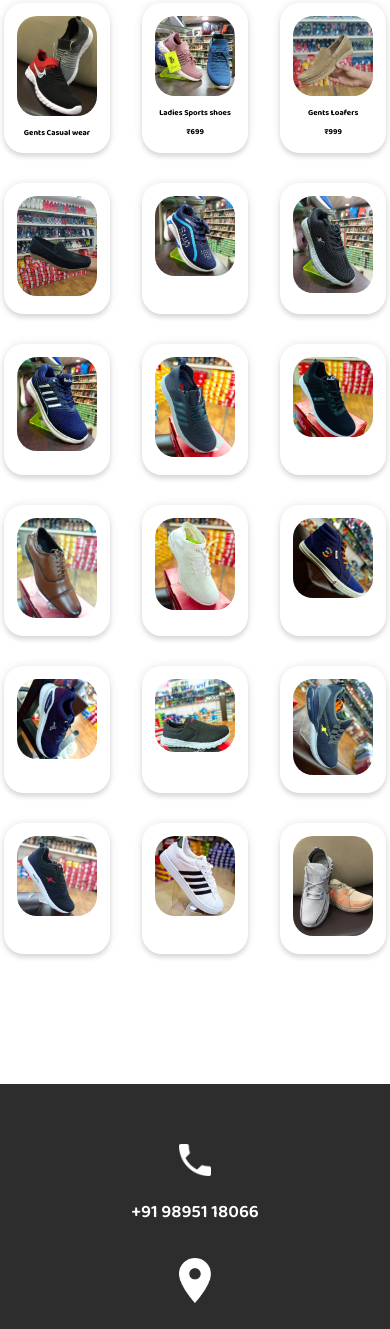
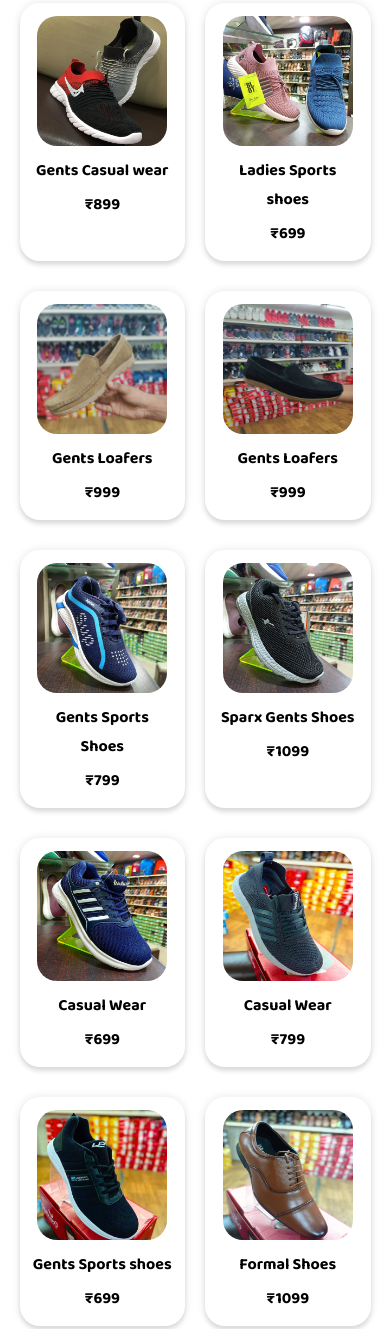
Before and after one commit to MohdNihaal/footloose, a plain HTML site: page html/shoes.html in a window 390 px wide. Shown: the part 323-1652 px from the top of the page. Drawn offline with Linux system fonts and the light colour scheme.

Commit message:
shoes section sompleted

```diff
--- a/css/shoes.css
+++ b/css/shoes.css
@@ -178,8 +178,9 @@ br.clear {
     margin: 100px auto;
 }
 #view section.wrapper{
-    display: flex;
-    justify-content: space-between;
+    display: grid;
+    grid-template-columns: auto auto auto;
+    grid-column-gap: 20px;
     width: 70%;
 }
 #view div.card{
@@ -196,6 +197,7 @@ br.clear {
 #view div.card img{
     width: 200px;
     border-radius: 20px;
+    height: 200px;
 }
 footer {
 
@@ -251,8 +253,6 @@ footer section.bottom p.right a{
 }
 @media all and (max-width:1180px){
     #view section.wrapper{
-        display: flex;
-        justify-content: space-between;
         width: 90%;
     }
 }
@@ -274,13 +274,12 @@ footer section.bottom p.right a{
         width: 98%;
     }
 }
-@media all and (max-width:815px){
-    #view div.card img{
-        width: 150px;
-        border-radius: 20px;
-    }
-    #view div.card h3{
-        font-size: 15px;
+@media all and (max-width:830px){
+    #view section.wrapper{
+        display: grid;
+        grid-template-columns: auto auto;
+        grid-column-gap: 20px;
+        width: 90%;
     }
 }
 @media all and (max-width:670px){
@@ -313,13 +312,6 @@ footer section.bottom p.right a{
         font-size: 50px;
         margin-top: 10px;
     }
-    #view div.card img{
-        width: 120px;
-        border-radius: 20px;
-    }
-    #view div.card h3{
-        font-size: 12px;
-    }
 }
 @media all and (max-width:550px){
     #main header section.left img{
@@ -339,8 +331,12 @@ footer section.bottom p.right a{
         width: 150px;
     }
     #view div.card img{
-        width: 100px;
+        width: 150px;
         border-radius: 20px;
+        height: 150px;
+    }
+    #view div.card h3{
+        font-size: 16px;
     }
 }
 @media all and (max-width:455px){
@@ -371,11 +367,16 @@ footer section.bottom p.right a{
 }
 @media all and (max-width:405px){
     #view div.card img{
-        width: 80px;
+        width: 130px;
         border-radius: 20px;
+        height: 130px;
     }
-    #view div.card h3{
-        font-size: 8px;
+}
+@media all and (max-width:360px){
+    #view div.card img{
+        width: 100px;
+        border-radius: 20px;
+        height: 100px;
     }
 }
 @media all and (max-width:345px){
--- a/html/shoes.html
+++ b/html/shoes.html
@@ -32,8 +32,9 @@
     <section id="view">
         <section class="wrapper">
             <div class="card">
-                <img src="../images/shoes/1.webp" alt="">
+                <img  src="../images/shoes/1.webp" alt="">
                 <h3>Gents Casual wear</h3>
+                <h3>₹899</h3>
             </div>
             <div class="card">
                 <img src="../images/shoes/2.webp" alt="">
@@ -45,61 +46,81 @@
                 <h3>Gents Loafers</h3>
                 <h3>₹999</h3>
             </div>
-        </section>
-        <section class="wrapper">
             <div class="card">
-                <img src="../images/shoes/4.jpg" alt="">
+                <img  src="../images/shoes/4.jpg" alt="">
+                <h3>Gents Loafers</h3>
+                <h3>₹999</h3>
             </div>
             <div class="card">
                 <img src="../images/shoes/5.jpg" alt="">
+                <h3>Gents Sports Shoes</h3>
+                <h3>₹799</h3>
             </div>
             <div class="card">
                 <img src="../images/shoes/6.jpg" alt="">
+                <h3>Sparx Gents Shoes</h3>
+                <h3>₹1099</h3>
             </div>
-        </section>
-        <section class="wrapper">
             <div class="card">
-                <img src="../images/shoes/7.jpg" alt="">
+                <img  src="../images/shoes/7.jpg" alt="">
+                <h3>Casual Wear</h3>
+                <h3>₹699</h3>
             </div>
             <div class="card">
                 <img src="../images/shoes/8.jpg" alt="">
+                <h3>Casual Wear</h3>
+                <h3>₹799</h3>
             </div>
             <div class="card">
                 <img src="../images/shoes/9.jpg" alt="">
+                <h3>Gents Sports shoes</h3>
+                <h3>₹699</h3>
             </div>
-        </section>
-        <section class="wrapper">
             <div class="card">
                 <img src="../images/shoes/10.jpg" alt="">
+                <h3>Formal Shoes</h3>
+                <h3>₹1099</h3>
             </div>
             <div class="card">
                 <img src="../images/shoes/11.jpg" alt="">
+                <h3>Lexa Full White</h3>
+                <h3>₹899</h3>
             </div>
             <div class="card">
                 <img src="../images/shoes/12.jpg" alt="">
+                <h3>Ankle Shoes</h3>
+                <h3>₹599</h3>
             </div>
-        </section>
-        <section class="wrapper">
             <div class="card">
                 <img src="../images/shoes/13.jpg" alt="">
+                <h3>Lancer Memory Foam Shoes</h3>
+                <h3>₹1299</h3>
             </div>
             <div class="card">
                 <img src="../images/shoes/14.jpg" alt="">
+                <h3>Sparx Casual Wear</h3>
+                <h3>₹1099</h3>
             </div>
             <div class="card">
                 <img src="../images/shoes/15.jpg" alt="">
+                <h3>Sparx Casual Wear</h3>
+                <h3>₹899</h3>
             </div>
             </div>
-        </section>
-        <section class="wrapper">
             <div class="card">
                 <img src="../images/shoes/16.jpg" alt="">
+                <h3>Sparx Casual Wear</h3>
+                <h3>₹1099</h3>
             </div>
             <div class="card">
                 <img src="../images/shoes/17.jpg" alt="">
+                <h3>Gents Casual Wear</h3>
+                <h3>₹699</h3>
             </div>
             <div class="card">
                 <img src="../images/shoes/18.webp" alt="">
+                <h3>Casual Wear</h3>
+                <h3>₹799</h3>
             </div>
         </section>
     </section>
```
